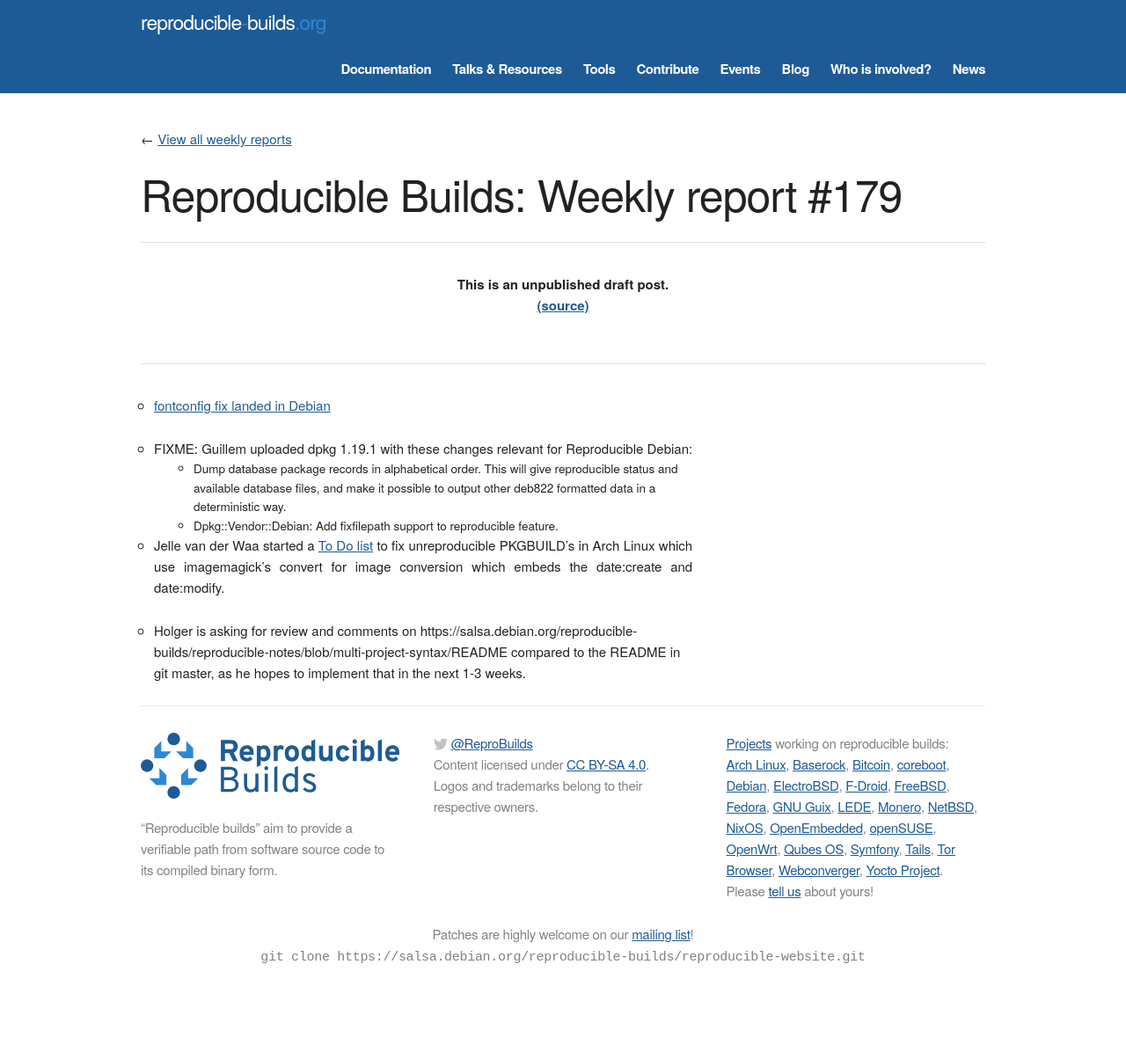
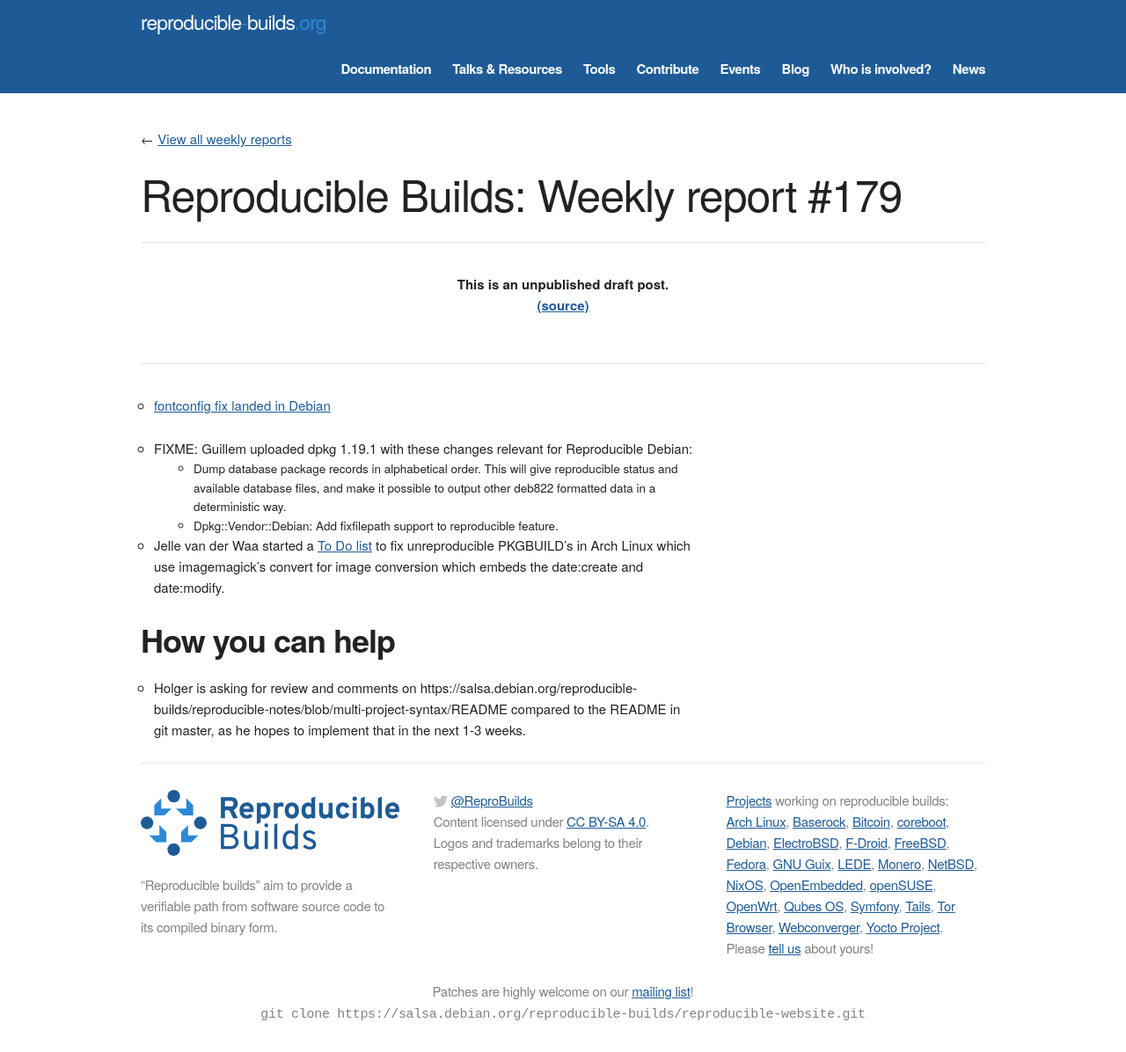
Before and after one commit to prototypefund/reproducible-website, a Jekyll site: the page built from _blog/posts/179.md, in a window 1280 px wide. Shown: the whole page at 88% size. Built offline with Jekyll 4.4.1, drawn with Linux system fonts in a browser that asks for light colours; some web fonts are replaced; before the commit the page ends 1131 px from its top, so only the background shows below that.

Commit message:
179: Add header.

```diff
--- a/_blog/posts/179.md
+++ b/_blog/posts/179.md
@@ -13,4 +13,7 @@
 
 * Jelle van der Waa started a [To Do list](https://www.archlinux.org/todo/imagemagicks-convert-not-reproducible-in-pkgbuilds/) to fix unreproducible PKGBUILD's in Arch Linux which use imagemagick's convert for image conversion which embeds the date:create and date:modify.
 
+How you can help
+----------------
+
 * Holger is asking for review and comments on https://salsa.debian.org/reproducible-builds/reproducible-notes/blob/multi-project-syntax/README compared to the README in git master, as he hopes to implement that in the next 1-3 weeks.
```
